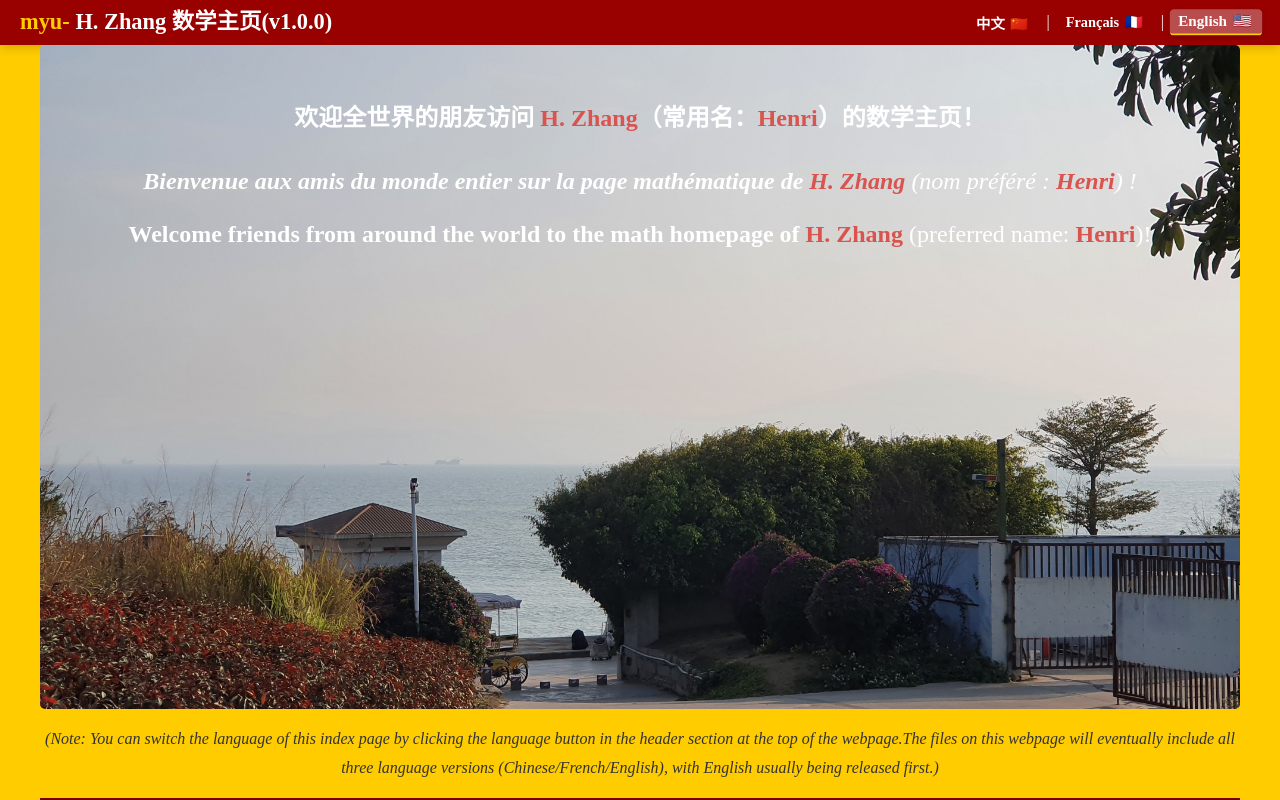
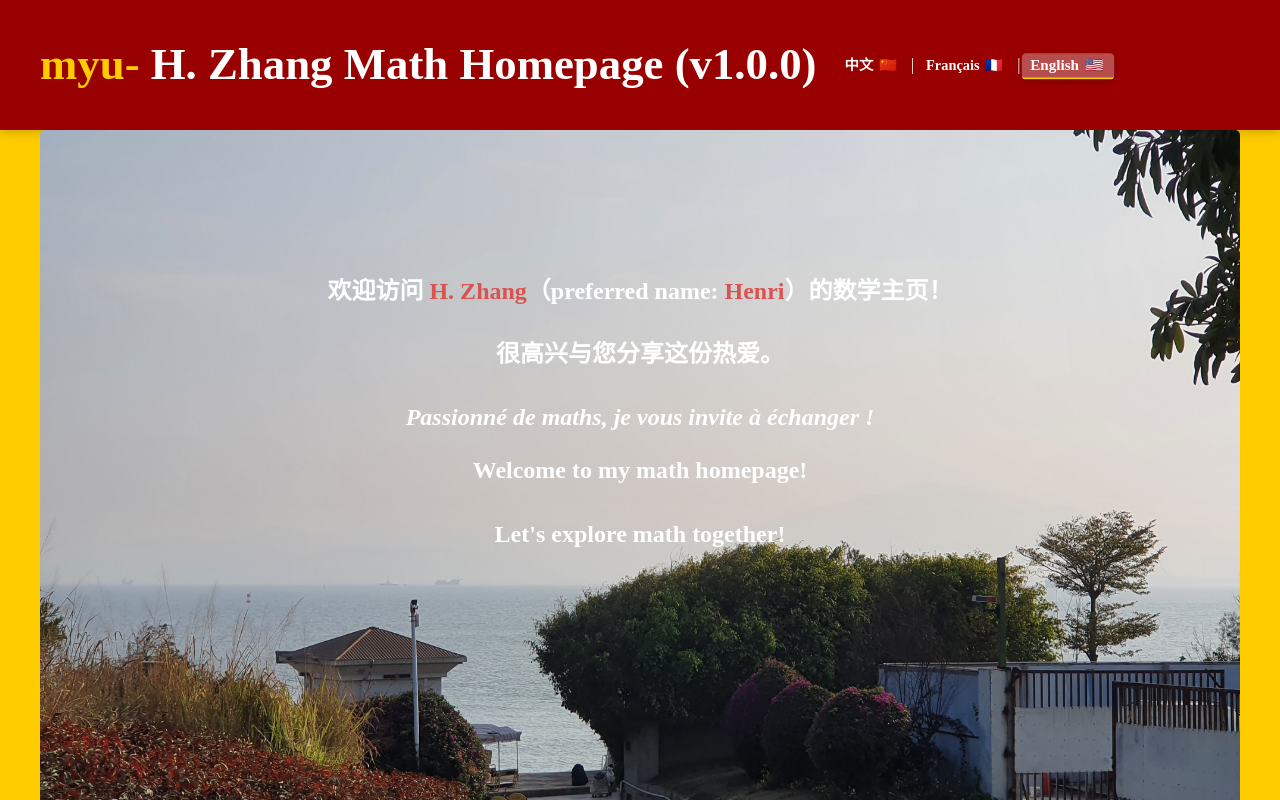
Before and after one commit to H-ZhangMATH/H-ZhangMATH.github.io, a plain HTML site: page index.html in a window 1280 px wide. Shown: the top 800 px of the page. Drawn offline with nearby package versions, Linux system fonts and the light colour scheme.

Commit message:
Add files via upload

```diff
--- a/assets/css/pku-math.css
+++ b/assets/css/pku-math.css
@@ -36,26 +36,32 @@ body {
 }
 
 .header-container {
-    display: flex;
-    justify-content: space-between;
-    align-items: center;
+    max-width: 1200px;
+    margin: 0 auto;
     padding: 0 20px;
-    flex-wrap: nowrap; /* 防止换行 */
+    position: relative;
 }
 
-.header-title h1 {
+/* 核心解决方案 */
+.header-center {
+    display: inline-block; /* 使容器根据内容自适应 */
+    position: relative;
+    left: 50%;
+    transform: translateX(-50%);
+}
+
+.header-title {
+    display: inline-block; /* 与按钮同行 */
     margin: 0;
     font-size: 1.4rem;
     line-height: 1.2;
-    white-space: nowrap;
+    vertical-align: middle; /* 垂直对齐 */
 }
 
 .header-lang {
-    display: flex;
-    gap: 0.5rem;
-    align-items: center;
-    white-space: nowrap; /* 防止按钮换行 */
-    margin-left: 1rem; /* 添加左边距 */
+    display: inline-block; /* 与标题同行 */
+    margin-left: 1rem; /* 与标题间距 */
+    vertical-align: middle; /* 垂直对齐 */
 }
 
 .pku-logo {
@@ -323,7 +329,17 @@ address a:hover {
     }
 }
 
-    .pku-hero {
-        padding: 2rem 0;
+@media (max-width: 768px) {
+    .header-title {
+        font-size: 1.2rem;
     }
-}
+    .header-lang {
+        margin-left: 0.5rem;
+    }
+    .lang-btn {
+        font-size: 0.8rem;
+        padding: 0.1rem 0.3rem;
+    }
+    .hero-content {
+        top: 10%; /* 移动端减少顶部间距 */
+    }
--- a/assets/js/translations.js
+++ b/assets/js/translations.js
@@ -22,11 +22,7 @@ document.addEventListener('DOMContentLoaded', function() {
                 element.style.transition = 'opacity 0.3s ease';
 
                 setTimeout(() => {
-                    if (element.tagName === 'A' || element.tagName === 'SPAN' || element.tagName === 'EM') {
-                        element.textContent = translation;
-                    } else {
                         element.innerHTML = translation;
-                    }
 
                     // 恢复不透明度
                     element.style.opacity = '1';
--- a/index.html
+++ b/index.html
@@ -13,10 +13,14 @@
 <header class="pku-header">
     <div class="header-container">
         <div class="header-title">
-            <h1>
-                <span class="pku-logo">myu-</span>
-                <strong>H. Zhang</strong> 数学主页(v1.0.0)
-            </h1>
+<h1>
+    <span class="pku-logo">myu-</span>
+    <span class="translatable"
+          data-en="<strong>H. Zhang</strong> Math Homepage (v1.0.0)"
+          data-zh="<strong>H. Zhang</strong> 数学主页(v1.0.0)"
+          data-fr="<strong>H. Zhang</strong> Page mathématique (v1.0.0)">
+    </span>
+</h1>
         </div>
         <div class="header-lang">
             <button class="lang-btn active" data-lang="zh">中文 <span class="emoji">🇨🇳</span></button> |
@@ -30,15 +34,19 @@
         <section id="hero" class="pku-hero">
             <div class="hero-content">
                 <p style="text-align: center; font-weight: bold; margin: 20px 0;">
-                    欢迎全世界的朋友访问 <strong style="color: #d9534f;">H. Zhang</strong>（常用名：<strong style="color: #d9534f;">Henri</strong>）的数学主页！
+                    欢迎访问 <strong style="color: #d9534f;">H. Zhang</strong>（preferred name: <strong style="color: #d9534f;">Henri</strong>）的数学主页！
+                </p>
+                <p style="text-align: center; font-weight: bold; margin: 20px 0;">
+                    <strong>很高兴与您分享这份热爱。</strong>
                 </p>
                 <p style="text-align: center; margin: 10px 0; font-style: italic;">
-                    <strong>Bienvenue aux amis du monde entier sur la page mathématique de </strong>
-                    <strong style="color: #d9534f;">H. Zhang</strong> (nom préféré : <strong style="color: #d9534f;">Henri</strong>) !
+                    <strong>Passionné de maths, je vous invite à échanger ! </strong>
                 </p>
                 <p style="text-align: center; margin: 10px 0;">
-                    <strong>Welcome friends from around the world to the math homepage of </strong>
-                    <strong style="color: #d9534f;">H. Zhang</strong> (preferred name: <strong style="color: #d9534f;">Henri</strong>)!
+                    <strong>Welcome to my math homepage!</strong>
+                </p>
+                <p style="text-align: center; font-weight: bold; margin: 20px 0;">
+                     <strong>Let's explore math together!</strong>
                 </p>
             </div>
         </section>
```
